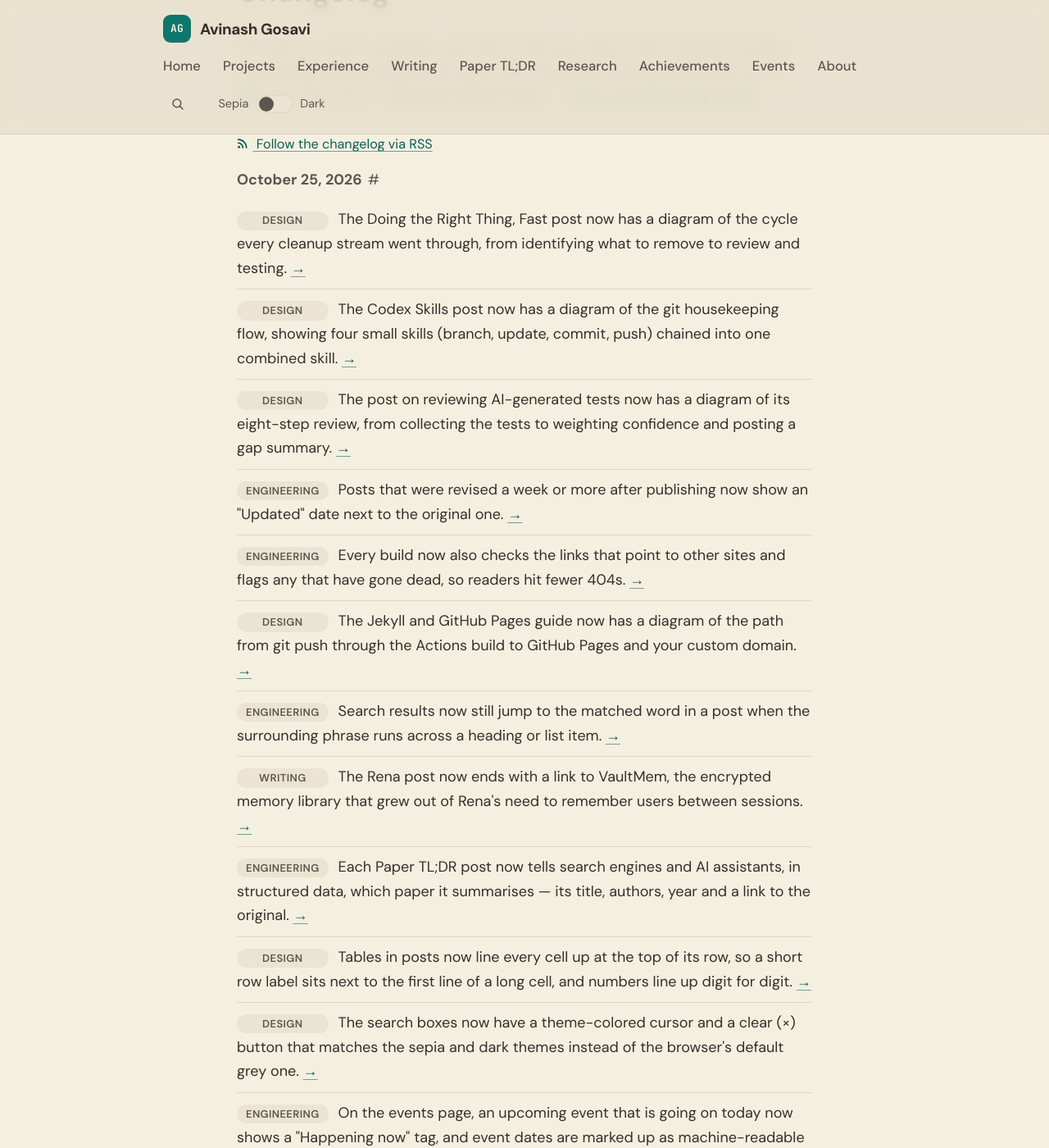
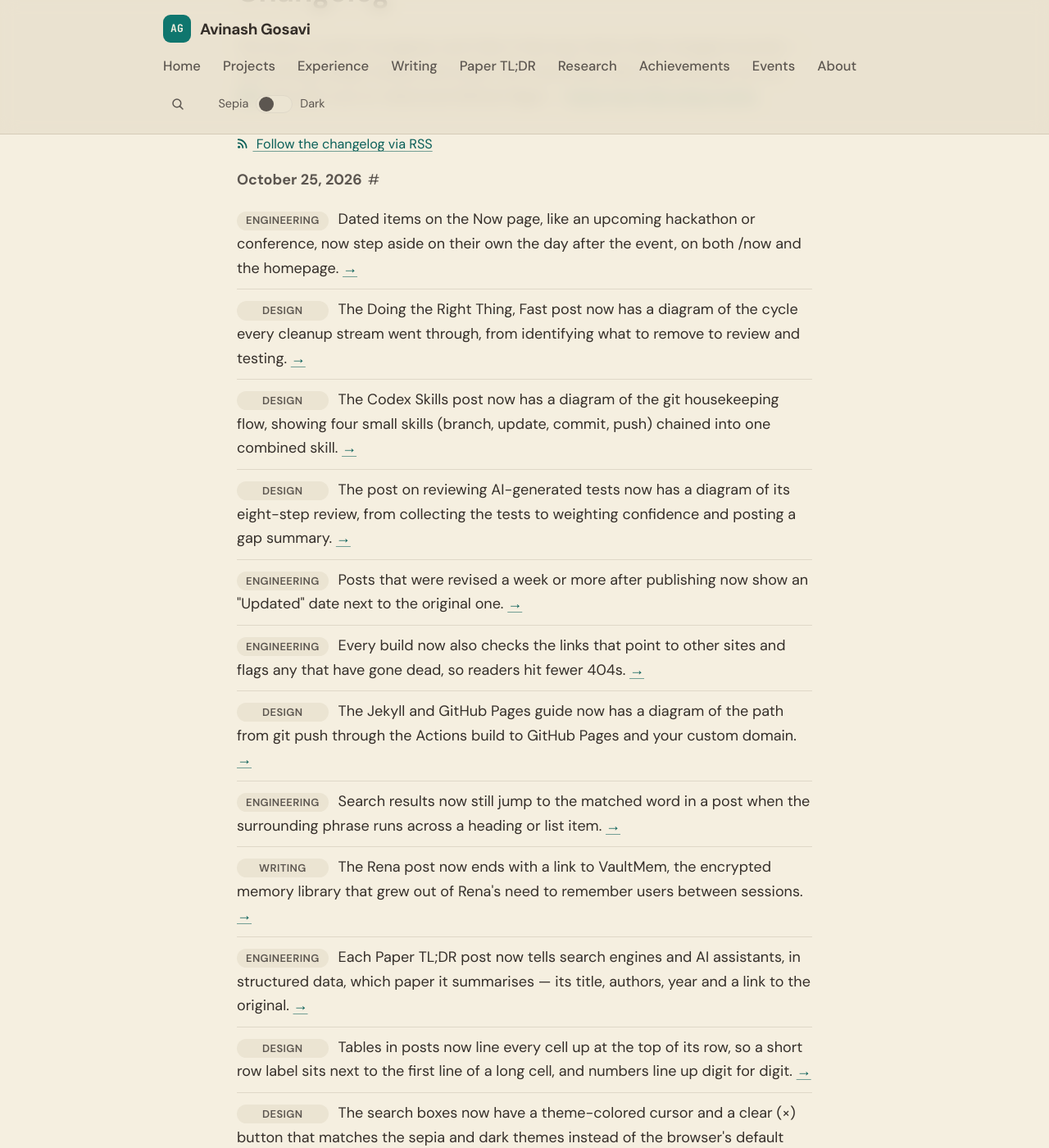
Before and after one commit to aag1091-alt/avinashgosavi.com, a Jekyll site: the page built from changelog.md, in a window 1280 px wide and 1400 px high, scrolled down 255 px. Shown: the whole window at 82% size. Built offline with Jekyll 4.4.1, drawn with Linux system fonts in a browser that asks for light colours.

Commit message:
Engineering: dated /now items hide themselves the day after (until:)
Co-Authored-By: Claude <noreply@anthropic.com>

```diff
--- a/_data/changelog.yml
+++ b/_data/changelog.yml
@@ -1,5 +1,9 @@
 # Public changelog shown on /changelog and (latest 3) on the homepage.
 # Newest first. desk: Writing | Design | Engineering
+- date: 2026-10-25
+  desk: Engineering
+  text: Dated items on the Now page, like an upcoming hackathon or conference, now step aside on their own the day after the event, on both /now and the homepage.
+  link: /now/
 - date: 2026-10-25
   desk: Design
   text: The Doing the Right Thing, Fast post now has a diagram of the cycle every cleanup stream went through, from identifying what to remove to review and testing.
--- a/_data/now.yml
+++ b/_data/now.yml
@@ -1,15 +1,19 @@
 # Shown on /now and (first 4) on the homepage. Update `updated` when editing.
+# until: YYYY-MM-DD (optional) - the item disappears the day after (dated events).
 updated: 2026-10-23
 items:
   - label: Mentoring
     text: Mentoring hackers at Cal Hacks 13.0 in San Francisco, Oct 23–25.
     link: /events/#cal-hacks-13-0
+    until: 2026-10-25
   - label: Judging
     text: Judging student projects at HackUMass XIV (UMass Amherst) on Nov 15.
     link: /events/#hackumass-xiv
+    until: 2026-11-15
   - label: Going to
     text: OSA Con 2026, the open-source analytics & AI conference in San Francisco, on Nov 2.
     link: /events/#osa-con-2026-open-source-analytics-ai
+    until: 2026-11-02
   - label: Reading
     text: >-
       Papers on memory for AI agents — plain-language summaries of them are
--- a/_layouts/home.html
+++ b/_layouts/home.html
@@ -36,11 +36,7 @@ layout: default
 
   <section class="home-now">
     <h2>Now</h2>
-    <dl class="now-list now-list-compact">
-      {% for item in site.data.now.items limit: 4 %}
-      <div class="now-item"><dt>{{ item.label }}</dt><dd>{{ item.text }}</dd></div>
-      {% endfor %}
-    </dl>
+    {% include now-items.html max=4 compact=true %}
     <p class="all-posts-link"><a href="{{ '/now' | relative_url }}">What else I'm up to →</a></p>
   </section>
 
--- a/assets/css/style.css
+++ b/assets/css/style.css
@@ -1513,6 +1513,7 @@ h1[tabindex="-1"]:focus { outline: none; }
   padding: 0.7rem 0;
   border-bottom: 1px solid var(--border);
 }
+.now-item[hidden] { display: none; }
 .now-item dt { font-weight: 600; color: var(--text-muted); font-size: 0.9rem; }
 .now-item dd { margin: 0; }
 /* Arrow-only "more" link: an underline under a lone → looked like a stray
```
Also changed, not shown: _includes/now-items.html (added, +32 -0 lines), now.md (+1 -8 lines), scripts/check_data.py (+9 -1 lines), README.md.
